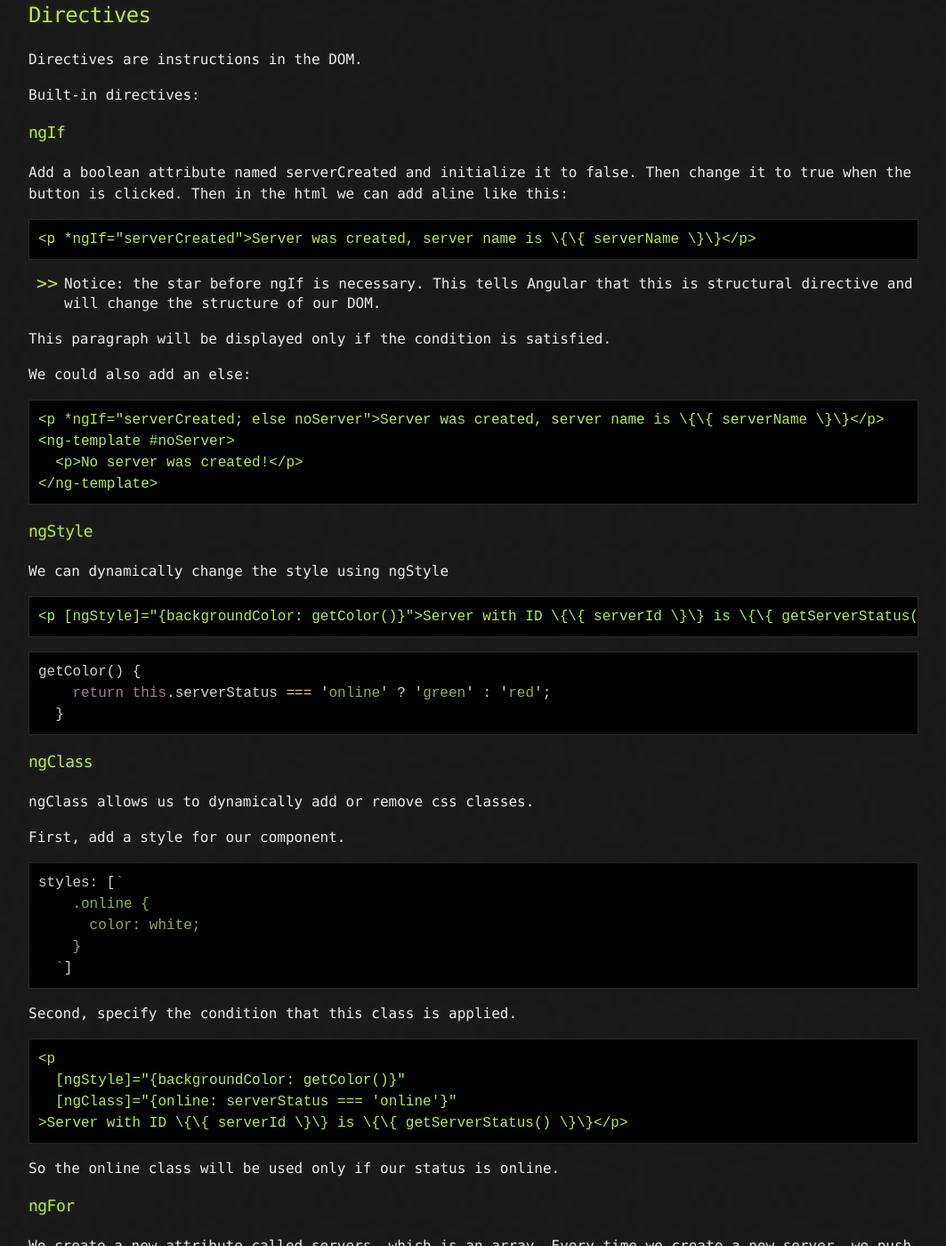
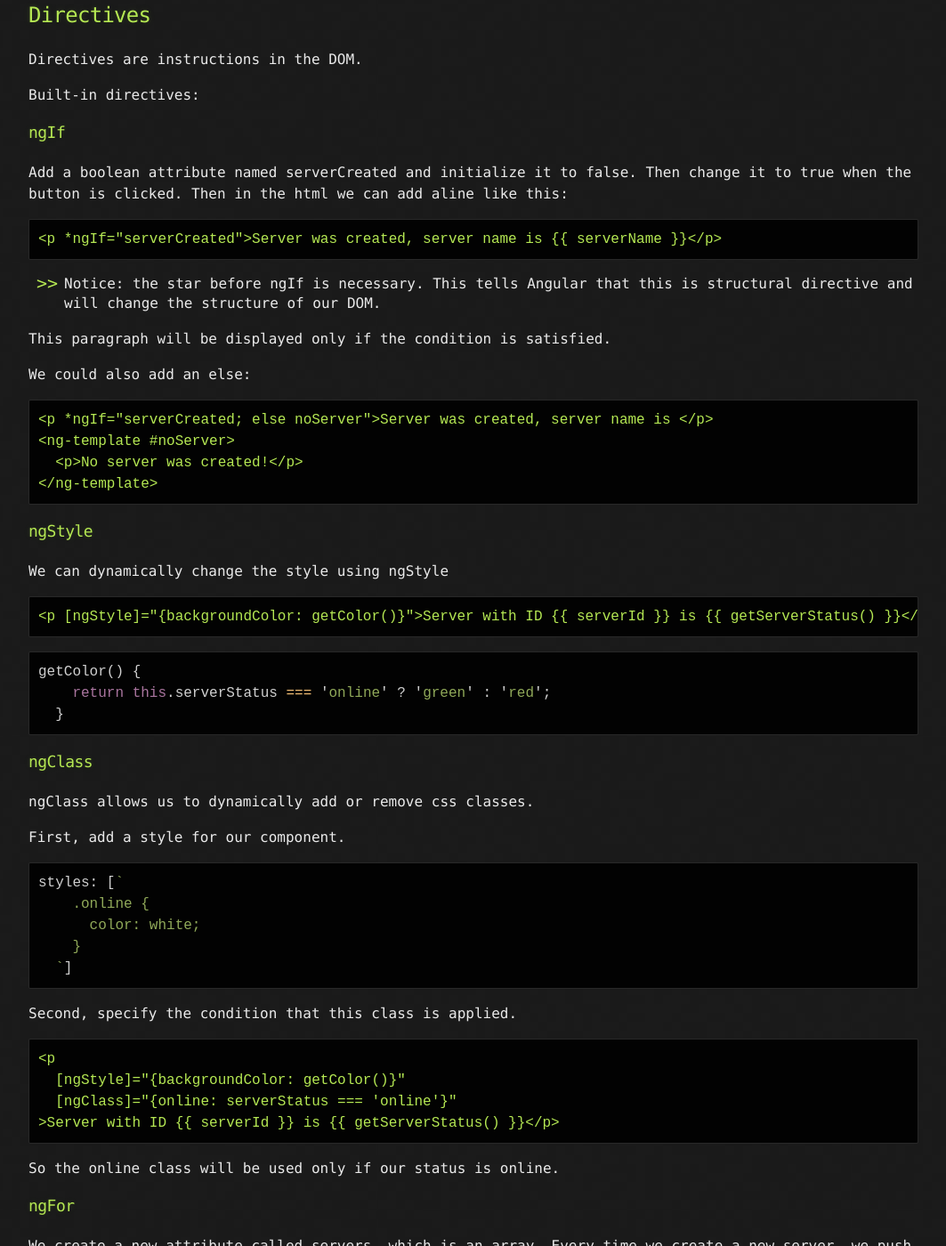
Before and after one commit to Jerry4013/Github-blog, a Jekyll site: the page built from _posts/2019-06-16-Angular-4.md, in a window 1280 px wide and 1400 px high, scrolled down 2897 px. Shown: the whole window at 89% size, without its empty margins (108-1171 px from the left). Built offline with Jekyll 4.4.1, drawn with Linux system fonts in a browser that asks for light colours; our own code applies the rules of GitHub Pages for plain Markdown files; comment, search, counter and statistics services are not loaded; some of the changed text lies outside the part shown.

Commit message:
{% endraw %}

````diff
--- a/_posts/2019-06-16-Angular-4.md
+++ b/_posts/2019-06-16-Angular-4.md
@@ -100,7 +100,7 @@ If we need to pass some data with an event, we can use $event as a parameter.
   type="text"
   class="form-control"
   (input)="onUpdateServerName($event)">
-<p>\{\{ serverName \}\}</p>
+<p>{% raw %}{{ serverName }}{% endraw %}</p>
 ```
 
 ```typescript
@@ -138,7 +138,7 @@ Add a boolean attribute named serverCreated and initialize it to false. Then cha
 clicked. Then in the html we can add aline like this:
 
 ```angular2html
-<p *ngIf="serverCreated">Server was created, server name is \{\{ serverName \}\}</p>
+<p *ngIf="serverCreated">{% raw %}Server was created, server name is {{ serverName }}{% endraw %}</p>
 ```
 
 * Notice: the star before ngIf is necessary. This tells Angular that this is structural directive and will change the
@@ -149,7 +149,7 @@ This paragraph will be displayed only if the condition is satisfied.
 We could also add an else:
 
 ```angular2html
-<p *ngIf="serverCreated; else noServer">Server was created, server name is \{\{ serverName \}\}</p>
+<p *ngIf="serverCreated; else noServer">Server was created, server name is {{ serverName }}</p>
 <ng-template #noServer>
   <p>No server was created!</p>
 </ng-template>
@@ -210,5 +210,5 @@ Another example is using the `index` keyword in the loop.
   *ngFor="let logItem of logs; let i = index"
   [ngStyle]="{backgroundColor: i >= 4 ? 'blue' : 'transparent'}"
   [ngClass]="{'white-text': i >= 4}"
->\{\{ logItem \}\}</div>
+>{% raw %}{{ logItem }}{% endraw %}</div>
 ```
````
Also changed, not shown: other parts of _posts/2019-06-16-Angular-4.md (+4 -4 lines).
